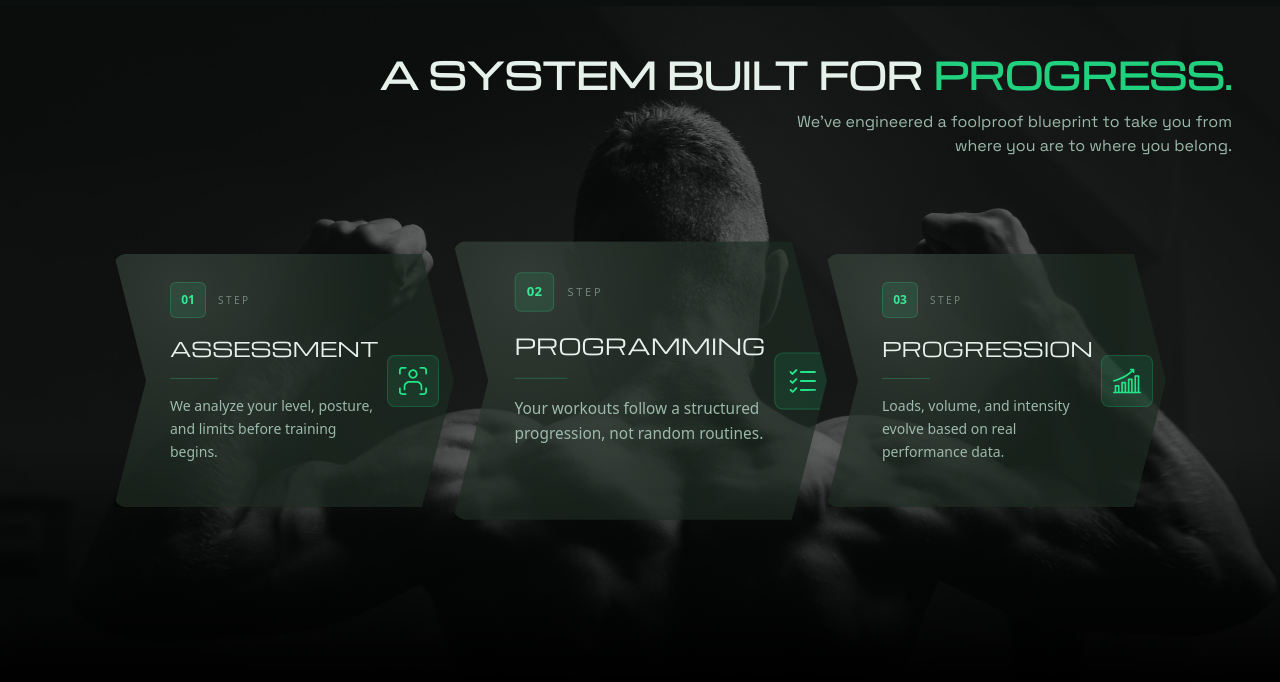
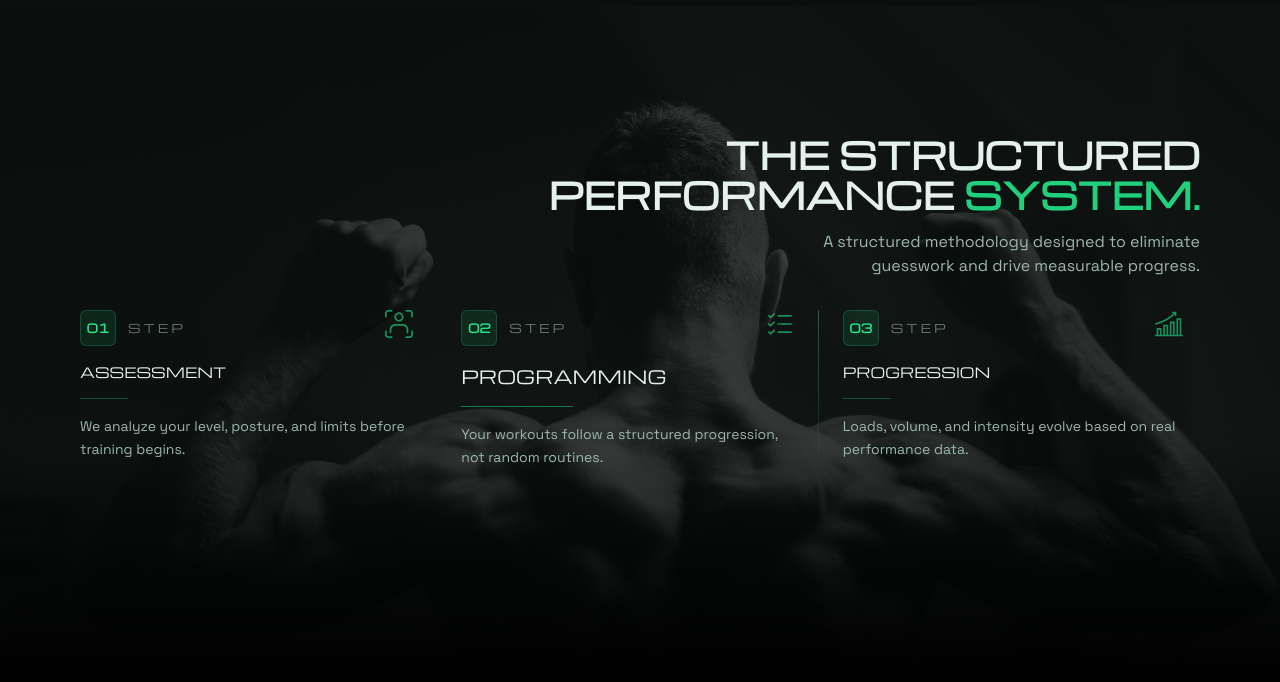
Before and after one commit to wcossior/fitness-web, a React (Vite) app: page / in a window 1280 px wide. Shown: the part 1798-2480 px from the top of the page. Built offline with nearby package versions, Linux system fonts and the light colour scheme.

Commit message:
Methodology section reworked

```diff
--- a/src/components/Methodology/CardMethology.tsx
+++ b/src/components/Methodology/CardMethology.tsx
@@ -10,79 +10,38 @@ type cardMethologyProps = {
     className?: string
 }
 
-const cardVariants: Variants = {
-    hidden: {
-        opacity: 0,
-        y: 40,
-        filter: "blur(4px)"
-    },
-    visible: (i: number) => ({
-        opacity: 1,
-        y: 0,
-        filter: "blur(0px)",
-        transition: {
-            delay: i * 0.35,
-            duration: 0.7,
-            ease: [0.22, 1, 0.36, 1] // easeOutExpo feeling
-        }
-    })
-}
-
-export const CardMethology = ({ numberStep, title, description, isCore, icon: IconComponent, className }: cardMethologyProps) => {
+export const CardMethology = ({ numberStep, title, description, icon: IconComponent, className, isCore }: cardMethologyProps) => {
 
 
     return (
-
-        <motion.div
-            custom={numberStep}
-            initial="hidden"
-            whileInView="visible"
-            viewport={{ once: true, amount: 0.4 }}
-            variants={cardVariants}
-            className={`
-                        ${className}
-                        w-full max-w-[340px]
-                        h-full
-                        p-7
-                        space-y-4
-                        bg-surface-elevated/70
-                        relative
-                        shadow-card
-                        ${isCore ? "lg:scale-110 " : ""}
-                        hover:border-primary/40
-                        hover:bg-surface-elevated/90
-                        transition-all duration-300
-                        rounded-xl
-                        flex
-                        lg:[clip-path:polygon(0%_0%,_calc(100%_-_2rem)_0%,_100%_50%,_calc(100%_-_2rem)_100%,_0%_100%,_2rem_50%)]
-                        before:absolute before:inset-0 before:rounded-xl
-                        before:bg-[radial-gradient(circle_at_20%_15%,rgba(255,255,255,0.10),transparent_60%)]
-                        before:pointer-events-none
-                        hover:shadow-card-hover
-                        hover:-translate-y-1
-                    `}>
-            <div className='space-y-4 lg:ml-7'>
-                <div className="flex items-center gap-3">
-                    <div className="w-9 h-9 rounded-md bg-primary/10 border border-primary/20 flex items-center justify-center text-xs font-bold text-primary">
-                        0{numberStep}
+        <div className={`lg:flex items-stretch ${className}`}>
+            <div className='max-w-[340px]'>
+                <div className='space-y-4 w-full'>
+                    <div className="flex font-heading gap-3">
+                        <div className="w-9 h-9 rounded-md bg-primary/10 border border-primary/20 flex items-center justify-center text-xs font-bold text-primary">
+                            0{numberStep}
+                        </div>
+                        <span className="text-xs tracking-[0.25em] text-text-muted self-center">STEP</span>
+                        <div className='ml-auto'>
+                            <IconComponent className="w-7 h-7 text-primary/60 ml-auto" />
+                        </div>
                     </div>
-                    <span className="text-[10px] tracking-[0.25em] text-text-muted">STEP</span>
+                    <h3
+                        className={`font-heading uppercase text-text-primary
+                        ${isCore ? "text-sm sm:text-lg" : "text-xs sm:text-sm"}`}
+                    >{title}</h3>
+                    <div className={`h-px ${isCore ? 'w-28 bg-primary/50' : 'w-12 bg-primary/30'}`} />
+                    <p className="text-text-secondary text-xs sm:text-sm leading-relaxed font-body">
+                        {description}
+                    </p>
                 </div>
-                <h3 className="font-heading text-lg sm:text-xl uppercase text-text-primary">{title}</h3>
-                <div className="h-px bg-primary/25 w-12" />
-                <p className="text-text-secondary text-xs sm:text-sm leading-relaxed">
-                    {description}
-                </p>
             </div>
-            <div className='flex items-center ml-2'>
-                <motion.div
-                    initial={{ opacity: 0, scale: 0.8 }}
-                    whileInView={{ opacity: 1, scale: 1 }}
-                    transition={{ delay: numberStep * 0.65 + 0.2, duration: 0.7 }}
-                    className="flex items-center justify-center w-13 h-13 rounded-lg bg-primary/10 border border-primary/20">
-                    <IconComponent className="w-7 h-7 text-primary" />
-                </motion.div>
-            </div>
-        </motion.div>
+            {numberStep !== 3 &&
+                <>
+                    <div className="lg:hidden w-full h-px bg-gradient-to-r from-transparent via-primary/20 to-transparent mt-6" />
+                    <div className="hidden lg:block w-px bg-gradient-to-b from-primary/40 via-primary/20 to-transparent ml-6" />
+                </>
+            }
+        </div>
     )
 }
--- a/src/components/Methodology/Methodology.tsx
+++ b/src/components/Methodology/Methodology.tsx
@@ -16,28 +16,28 @@ export const Methodology = () => {
 
     const steps: StepsData[] = [
         { title: "ASSESSMENT", description: "We analyze your level, posture, and limits before training begins.", isCore: false, icon: Scan },
-        { title: "PROGRAMMING", description: "Your workouts follow a structured progression, not random routines.", isCore: true, icon: CheckList },
+        { title: "PROGRAMMING", description: "Your workouts follow a structured progression, not random routines.", isCore: true, icon: CheckList, },
         { title: "PROGRESSION", description: "Loads, volume, and intensity evolve based on real performance data.", isCore: false, icon: Up }
     ]
 
     return (
-        <section className='lg:min-h-[680px] py-12 relative px-6 md:px-12'>
+        <section className='lg:min-h-[680px] py-12 relative px-6 md:px-12 lg:px-20 py-16 lg:py-32'>
             <div className='space-y-4 text-center sm:text-end flex flex-col items-center sm:items-end'>
-                <h2 className="font-bold text-text-primary text-3xl sm:text-4xl font-heading uppercase">A System Built for <span className="font-black text-primary/90">Progress.</span></h2>
-                <p className='max-w-md sm:w-full font-body text-text-secondary'>We’ve engineered a foolproof blueprint to take you from where you are to where you belong.</p>
+                <h2 className="font-bold text-text-primary text-3xl sm:text-4xl font-heading uppercase max-w-3xl">The Structured Performance <span className="font-black text-primary/90">System.</span></h2>
+                <p className='max-w-md sm:w-full font-body text-text-secondary'>A structured methodology designed to eliminate guesswork and drive measurable progress.</p>
             </div>
-            <img className="hidden sm:block absolute top-0 left-0 -z-3 opacity-40 object-cover w-full h-full object-top" src={bg} alt="bg-gym" />
-            <img className="sm:hidden block absolute top-0 left-0 -z-3 opacity-40 object-cover w-full h-full" src={bg2} alt="bg-gym" />
+            <img className="hidden sm:block absolute top-0 left-0 -z-3 opacity-20 object-cover w-full h-full object-top" src={bg} alt="bg-gym" />
+            <img className="sm:hidden block absolute top-0 left-0 -z-3 opacity-20 object-cover w-full h-full" src={bg2} alt="bg-gym" />
 
             <div className="absolute bottom-0 left-0 w-full h-60
                 bg-gradient-to-t from-black to-transparent
                 pointer-events-none -z-1"
             />
             <div className="flex justify-center h-full">
-                <div className='grid grid-cols-1 lg:grid-cols-3 gap-4 mt-24 w-fit'>
+                <div className='grid grid-cols-1 lg:grid-cols-3 gap-6 mt-8 w-fit'>
                     {
                         steps.map((step, index) => (
-                            <CardMethology numberStep={index + 1} title={step.title} description={step.description} isCore={step.isCore} icon={step.icon}></CardMethology>
+                            <CardMethology numberStep={index + 1} {...step}></CardMethology>
                         ))
                     }
                 </div>
```
